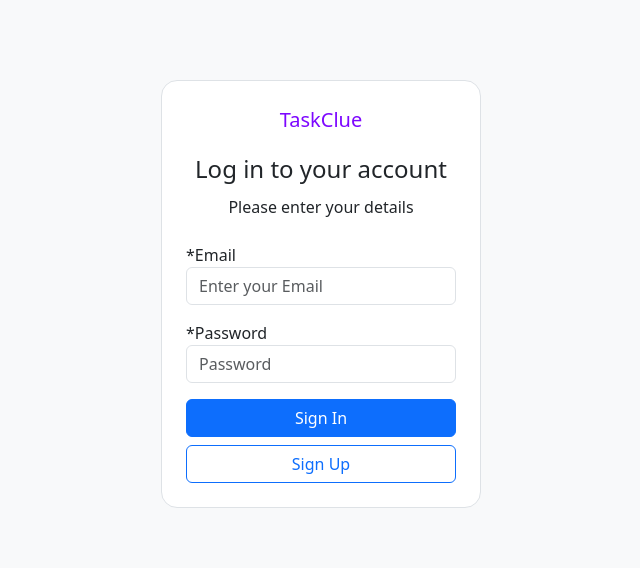
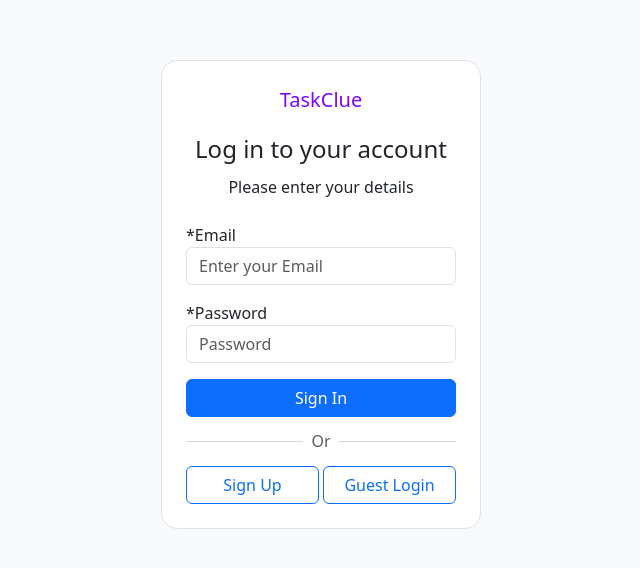
Before and after one commit to Jagdish-2023/TaskClue, a React (Vite) app: page / in a window 1280 px wide. Shown: the part 106-674 px from the top of the page, without its empty margins (319-959 px from the left). Built offline with nearby package versions, Linux system fonts and the light colour scheme.

Commit message:
Chore: added Guest Login option

```diff
--- a/src/components/LoginSignup.jsx
+++ b/src/components/LoginSignup.jsx
@@ -29,6 +29,15 @@ const LoginSignup = () => {
   const [fullName, setFullName] = useState("");
   const [email, setEmail] = useState("");
   const [password, setPassword] = useState("");
+
+  const handleGuestLogin = () => {
+    const email = "john@gmail.com";
+    const password = "John@123";
+    dispatch(signInuserAsync({ email, password }));
+    setEmail("");
+    setPassword("");
+    setFullName("");
+  };
 
   const registerNewUser = ({ fullName, email, password }) => {
     dispatch(newUserSignupAsync({ name: fullName, email, password }));
@@ -165,16 +174,35 @@ const LoginSignup = () => {
                 )}
 
                 <div className="d-grid gap-2 mt-3">
-                  <button className="btn btn-primary">
+                  <button
+                    className="btn btn-primary"
+                    disabled={status === "loading"}
+                  >
                     {isSignup ? "Sign Up" : "Sign In"}
                   </button>
-                  <button
-                    type="button"
-                    className="btn btn-outline-primary"
-                    onClick={handleToggleAuth}
-                  >
-                    {isSignup ? "Sign In" : "Sign Up"}
-                  </button>
+                  <div className="d-flex align-items-center text-muted">
+                    <hr className="flex-grow-1" />
+                    <span className="mx-2">Or</span>
+                    <hr className="flex-grow-1" />
+                  </div>
+                  <div className="d-flex gap-1">
+                    <button
+                      type="button"
+                      className="btn btn-outline-primary w-50"
+                      onClick={handleToggleAuth}
+                      disabled={status === "loading"}
+                    >
+                      {isSignup ? "Sign In" : "Sign Up"}
+                    </button>
+                    <button
+                      type="button"
+                      className="btn btn-outline-primary w-50"
+                      onClick={handleGuestLogin}
+                      disabled={status === "loading"}
+                    >
+                      Guest Login
+                    </button>
+                  </div>
                 </div>
               </form>
             )}
@@ -201,7 +229,7 @@ const LoginSignup = () => {
             )}
 
             {status === "loading" && (
-              <p className="text-center mt-1 mb-0">
+              <p className="text-center mt-2 mb-0">
                 <small>Please Wait...</small>
               </p>
             )}
```
